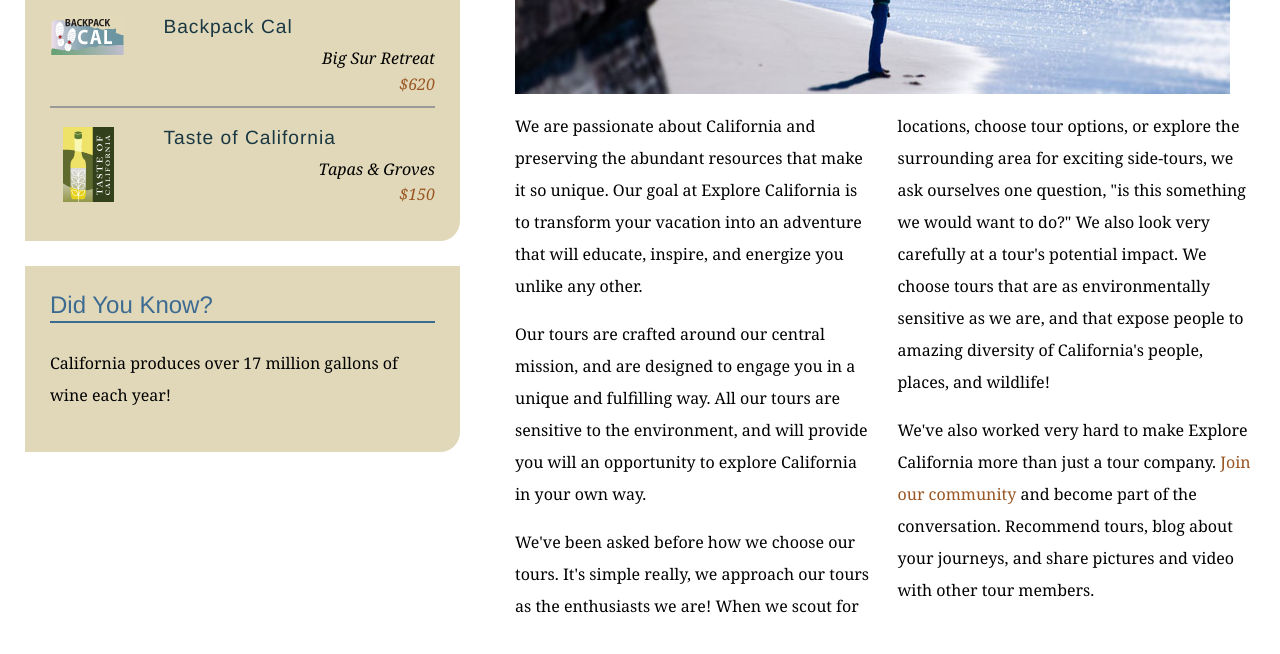
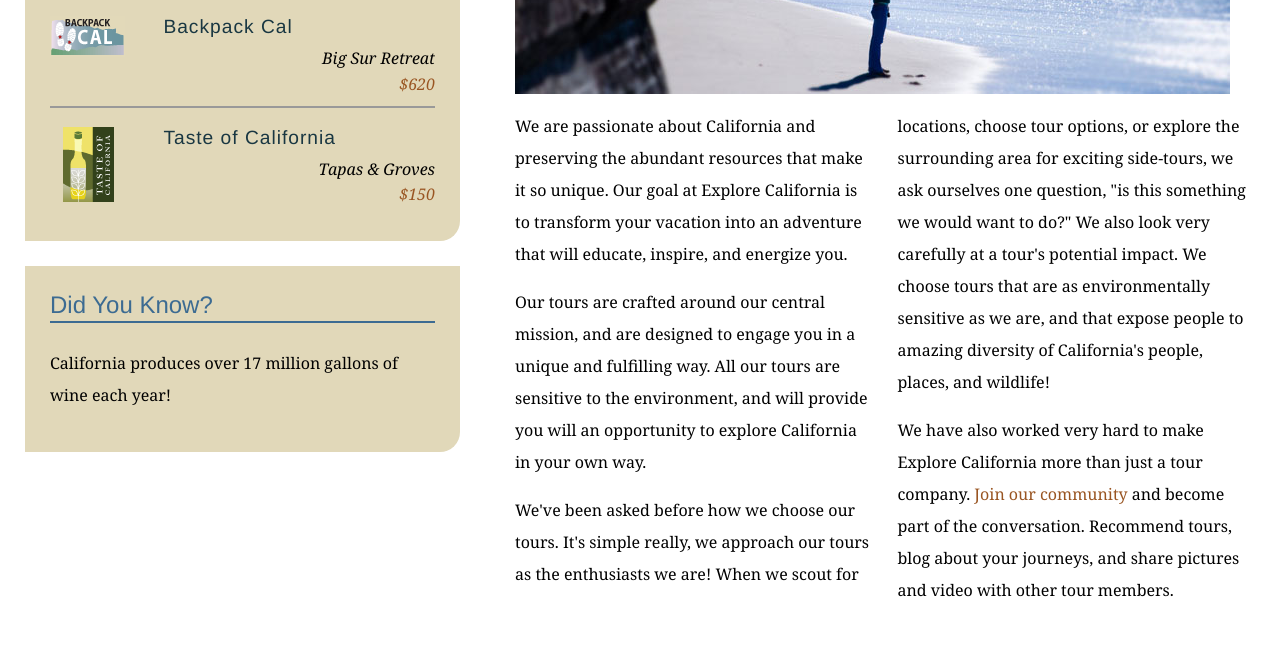
Before and after one commit to fcheang/explore_california, a plain HTML site: page mission.html in a window 1280 px wide. Shown: the part 590-1244 px from the top of the page. Drawn offline with Linux system fonts and the light colour scheme.

Commit message:
Text edits on mission page

```diff
--- a/mission.html
+++ b/mission.html
@@ -62,10 +62,10 @@
           <h1>Who we are</h1>
           <img src="assets/images/mission_look.jpg" alt="Looking out at the Pacific" class="articleImage" />
           <div class="multiCol">
-            <p>We are passionate about California and preserving the abundant resources that make it so unique. Our goal at Explore California is to transform your vacation into an adventure that will educate, inspire, and energize you unlike any other.</p>
+            <p>We are passionate about California and preserving the abundant resources that make it so unique. Our goal at Explore California is to transform your vacation into an adventure that will educate, inspire, and energize you.</p>
             <p>Our tours are crafted around our central mission, and are designed to engage you in a unique and fulfilling way. All our tours are sensitive to the environment, and will provide you will an opportunity to explore California in your own way.</p>
             <p>We've been asked before how we choose our tours. It's simple really, we approach our tours as the enthusiasts we are! When we scout for locations, choose tour options, or explore the surrounding area for exciting side-tours, we ask ourselves one question, &quot;is this something we would want to do?&quot; We also look very carefully at a tour's potential impact. We choose tours that are as environmentally sensitive as we are, and that expose people to amazing diversity of California's people, places, and wildlife!</p>
-            <p>We've also worked very hard to make Explore California more than just a tour company. <a href="explorers/join.html">Join our community</a> and become part of the conversation. Recommend tours, blog about your journeys, and share pictures and video with other tour members.</p>
+            <p>We have also worked very hard to make Explore California more than just a tour company. <a href="explorers/join.html">Join our community</a> and become part of the conversation. Recommend tours, blog about your journeys, and share pictures and video with other tour members.</p>
           </div>
         </div>
       </div>
```
